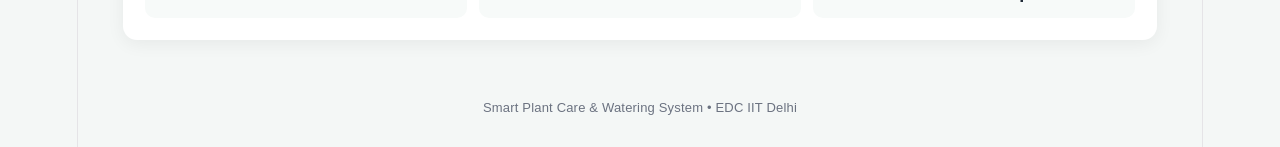
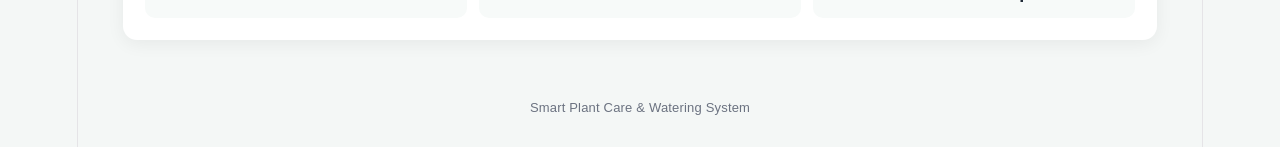
Before and after one commit to Ayushman7985-outlook/smart-plant-care-watering-system, a React app in the folder frontend/: page / in a window 1280 px wide. Shown: the part 1380-1527 px from the top of the page. Built offline with nearby package versions, Linux system fonts and the light colour scheme; no server answers; the HTML template or start-up script is replaced by a standard one.

Commit message:
small updation in UI

```diff
--- a/frontend/src/App.jsx
+++ b/frontend/src/App.jsx
@@ -560,7 +560,7 @@ function App() {
       </main>
 
       <footer>
-        Smart Plant Care & Watering System • EDC IIT Delhi
+        Smart Plant Care & Watering System
       </footer>
     </div>
   );
```
